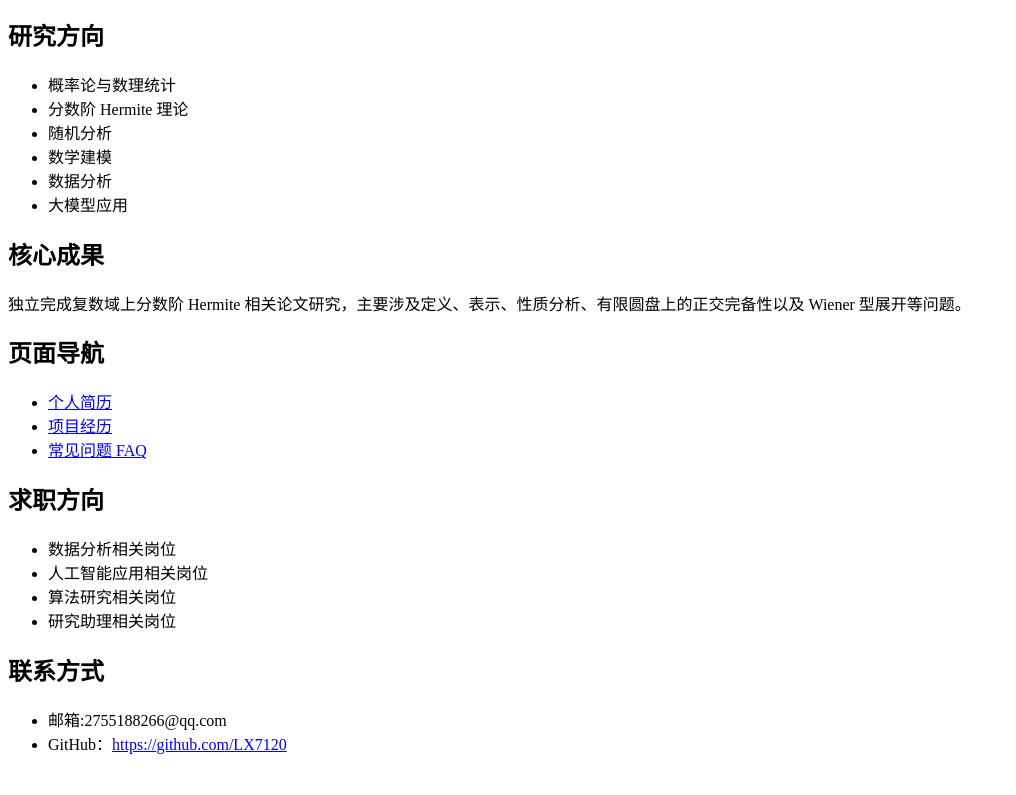
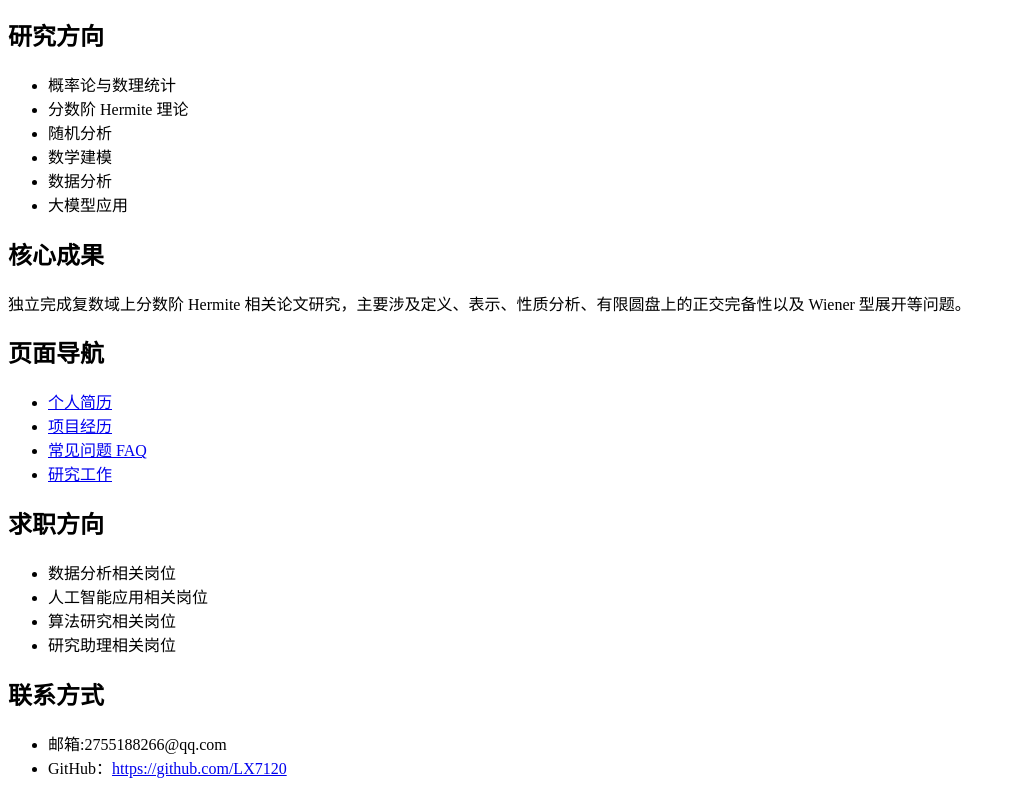
Before and after one commit to LX7120/LX7120.github.io, a plain HTML site: page index.html in a window 1280 px wide. Shown: the part 116-911 px from the top of the page, without its empty margins (0-1016 px from the left). Before the commit the page ends 887 px from the top, so only its background shows below. Drawn offline with Linux system fonts and the light colour scheme.

Commit message:
Update index.html

```diff
--- a/index.html
+++ b/index.html
@@ -47,6 +47,7 @@
   <li><a href="/resume/">个人简历</a></li>
 <li><a href="/projects/">项目经历</a></li>
 <li><a href="/faq/">常见问题 FAQ</a></li>
+<li><a href="/paper/">研究工作</a></li>
 </ul>
 
   <h2>求职方向</h2>
```
